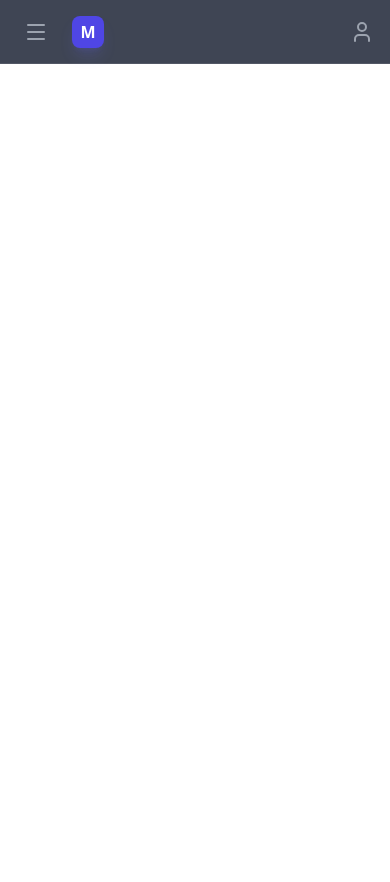
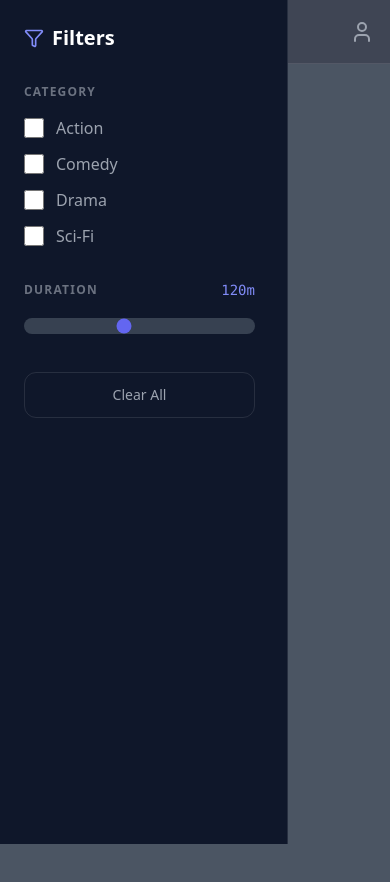
Before and after one commit to youssefElhoubi/steam-li, a React (Vite) app: page /home in a window 390 px wide. Both pictures are taken after a click on the button 36 px from the left and 31 px from the top of the page. Shown: the top 882 px of the page. Before the commit the page ends 844 px from the top, so only its background shows below. Built offline with nearby package versions, Linux system fonts and the light colour scheme.

Commit message:
refactor: remove toggleSidebar prop from Header component and use SideBarStore directly

```diff
--- a/src/components/FilterSidebar.tsx
+++ b/src/components/FilterSidebar.tsx
@@ -14,6 +14,7 @@ interface FilterInputs {
 const FilterSidebar: React.FC = () => {
 
     const isOpen = SideBarStore((state:any) => state.isOpen);
+    const toggleSidebar = SideBarStore((state:any) => state.toggleSidebar);
 
     const { register, watch, handleSubmit } = useForm<FilterInputs>({
         defaultValues: {
@@ -29,7 +30,9 @@ const FilterSidebar: React.FC = () => {
 
     return (
         <>
+
             {/* 3. THE SIDEBAR */}
+            {isOpen && (<div className='w-full h-screen bg-gray-600 absolute z-30' onClick={()=>toggleSidebar()} ></div>)}
             <aside className={`
         fixed top-0 left-0 z-50 h-screen bg-slate-900 text-white p-6
         transition-transform duration-300 ease-in-out border-r border-white/10
--- a/src/layouts/Header.tsx
+++ b/src/layouts/Header.tsx
@@ -1,13 +1,13 @@
 import React, { useState } from 'react';
 import { Menu, Home, Heart, User, Film } from 'lucide-react';
+import SideBarStore from '../store/SideBarStore';
 
-interface HeaderProps {
-    toggleSidebar: () => void;
-}
 
-const Header: React.FC<HeaderProps> = ({ toggleSidebar }) => {
+const Header: React.FC= () => {
     // Simulating active route state
     const [activeTab, setActiveTab] = useState('Home');
+    const toggleSidebar = SideBarStore((state:any) => state.toggleSidebar);
+
 
     const navLinks = [
         { name: 'Home', icon: <Home size={18} /> },
--- a/src/pages/Home.tsx
+++ b/src/pages/Home.tsx
@@ -5,7 +5,7 @@ import Header from '../layouts/Header';
 const Home : React.FC = () => {
     return (
         <div>
-            <Header toggleSidebar={() => {}} />
+            <Header />
             <FilterSidebar/>
         </div>
     )
```
